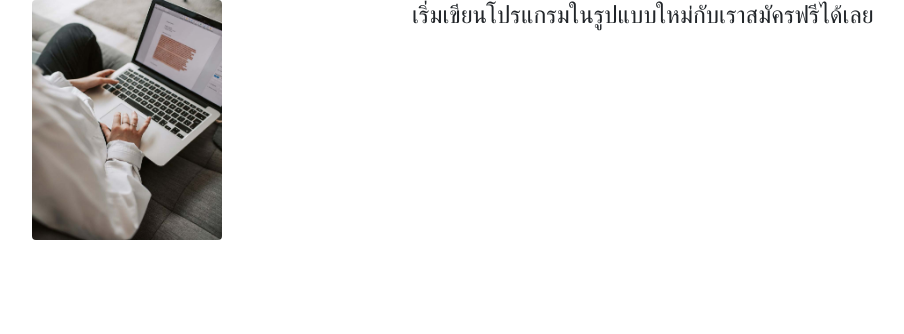
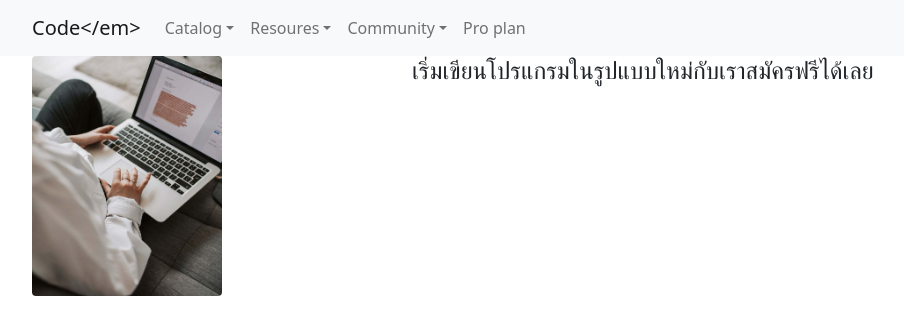
Before and after one commit to Nitsomboon-Colab/code-em, a React (Create React App) app: page / in a window 1280 px wide. Shown: the top 334 px of the page, without its empty margins (50-954 px from the left). Built offline with nearby package versions, Linux system fonts and the light colour scheme.

Commit message:
Add Navbar Component

```diff
--- a/src/App.js
+++ b/src/App.js
@@ -1,9 +1,11 @@
 import Landing from "./view/Landing";
 import 'bootstrap/dist/css/bootstrap.min.css';
+import NavbarComponent from "./components/Navbar";
 
 function App() {
   return (
     <>
+      <NavbarComponent />
       <Landing />
     </>
   );
--- a/src/components/Navbar.js
+++ b/src/components/Navbar.js
@@ -0,0 +1,29 @@
+import Navbar from 'react-bootstrap/Navbar';
+import Nav from 'react-bootstrap/Nav'
+import Container from 'react-bootstrap/container';
+import NavDropdown from 'react-bootstrap/NavDropdown';
+import FormControl from 'react-bootstrap/FormControl';
+import Button from 'react-bootstrap/Button';
+import Form from 'react-bootstrap/Form';
+
+const NavbarComponent = () => {
+    return (
+        <Navbar bg="light" expand="lg">
+            <Container>
+                <Navbar.Brand href="#home">{'Code</em>'}</Navbar.Brand>
+                <Navbar.Toggle aria-controls="basic-navbar-nav" />
+                <Navbar.Collapse id="basic-navbar-nav">
+                    <Nav className="me-auto">
+                        <NavDropdown title="Catalog" id="basic-nav-dropdowncatalog"></NavDropdown>
+                        <NavDropdown title="Resoures" id="basic-nav-dropdownResoures"></NavDropdown>
+                        <NavDropdown title="Community" id="basic-nav-dropdownCommunity"></NavDropdown>
+                    <Nav.Link href="#link">Pro plan</Nav.Link>
+                    </Nav>
+
+                </Navbar.Collapse>
+            </Container>
+        </Navbar>
+    )
+}
+
+export default NavbarComponent
```
Also changed, not shown: src/components/Navbar.css (added).
